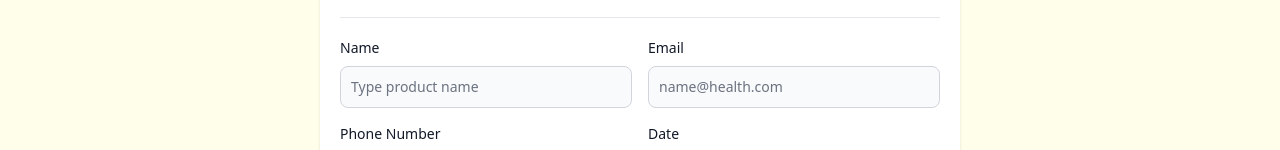
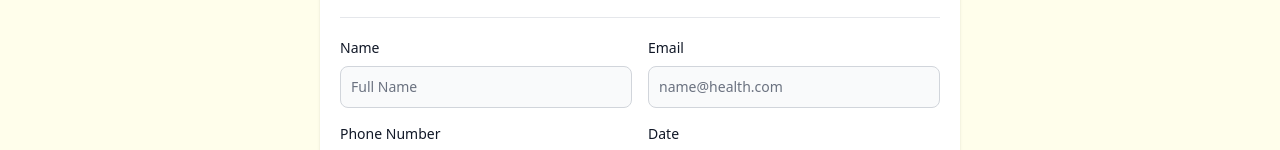
Before and after one commit to Teddaudi/health-website, a Next.js app: page /appointments in a window 1280 px wide. Shown: the part 246-396 px from the top of the page. Built offline with nearby package versions, Linux system fonts and the light colour scheme.

Commit message:
appointments

```diff
--- a/src/app/appointments/page.js
+++ b/src/app/appointments/page.js
@@ -25,7 +25,7 @@
                         <div className="grid gap-4 mb-4 sm:grid-cols-2">
                             <div>
                                 <label htmlFor="name" className="block mb-2 text-sm font-medium text-gray-900 dark:text-white">Name</label>
-                                <input type="text" name="name" id="name" className="bg-gray-50 border border-gray-300 text-gray-900 text-sm rounded-lg focus:ring-primary-600 focus:border-primary-600 block w-full p-2.5 dark:bg-gray-700 dark:border-gray-600 dark:placeholder-gray-400 dark:text-white dark:focus:ring-primary-500 dark:focus:border-primary-500" placeholder="Type product name" required="true" />
+                                <input type="text" name="name" id="name" className="bg-gray-50 border border-gray-300 text-gray-900 text-sm rounded-lg focus:ring-primary-600 focus:border-primary-600 block w-full p-2.5 dark:bg-gray-700 dark:border-gray-600 dark:placeholder-gray-400 dark:text-white dark:focus:ring-primary-500 dark:focus:border-primary-500" placeholder="Full Name" required="true" />
                             </div>
                             <div>
                                 <label htmlFor="email" className="block mb-2 text-sm font-medium text-gray-900 dark:text-white">Email</label>
```
